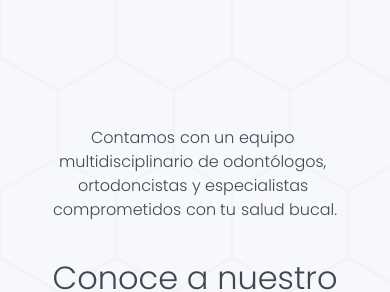
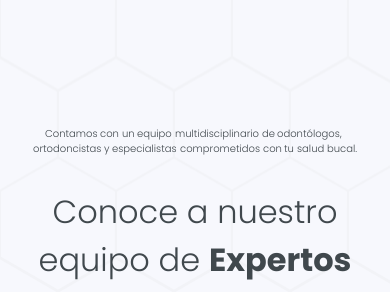
Before and after one commit to isaicastillo13/pacificdentalclinic_site, a React (Vite) app: page /nosotros in a window 390 px wide. Shown: the part 1580-1872 px from the top of the page. Built offline with nearby package versions, Linux system fonts and the light colour scheme.

Commit message:
fix: enhance text styling in OurTeam, CardTestimony, and ServicesDesc components for improved readability

```diff
--- a/src/components/home/OurTeam.jsx
+++ b/src/components/home/OurTeam.jsx
@@ -17,7 +17,7 @@ function OurTeam() {
           animateBy="words"
           direction="top"
           onAnimationComplete={handleAnimationComplete}
-          className="mb-8 font-light flex flex-row justify-center items-center"
+          className="mb-8 font-light flex flex-row justify-center items-center text-[10px] md:text-[12px] lg:text-[16px]"
         />
         <h2 className="w-11/12 text-[32px] md:text-[40px] lg:text-[54px]">
           Conoce a nuestro equipo de <b className="font-bold">Expertos</b>
--- a/src/components/ui/CardTestimony.jsx
+++ b/src/components/ui/CardTestimony.jsx
@@ -5,8 +5,8 @@ function CardTestimonios({ image, name, experience, patientOf}) {
         <div className='flex flex-col items-center justify-center p-5 gap-9 bg-neutralsligth'>
             <img className='rounded-full' src='' alt="imagen del cliente" />
             <span>Noel Ernser</span>
-            <h3>Estaba inseguro con mi sonrisa, pero desde que comencé mi tratamiento con Invisalign, he notado un cambio increíble. El proceso ha sido cómodo y los resultados han superado mis expectativas. El equipo fue muy atento en cada etapa.</h3>
-            <span> -Paciente de Invisalign </span>
+            <h3 className='text-[10px] md:text-[12px] lg:text-[16px]'>Estaba inseguro con mi sonrisa, pero desde que comencé mi tratamiento con Invisalign, he notado un cambio increíble. El proceso ha sido cómodo y los resultados han superado mis expectativas. El equipo fue muy atento en cada etapa.</h3>
+            <span className='text-[10px] md:text-[12px] lg:text-[16px]'> -Paciente de Invisalign </span>
         </div>
     );
 }
--- a/src/components/ui/ServicesDesc.jsx
+++ b/src/components/ui/ServicesDesc.jsx
@@ -4,10 +4,10 @@ function ServicesDesc({abreviatura,servicio, descripcion})  {
     return (
         <div className="flex flex-col gap-4">
             <div className="flex justify-start items-center gap-2">
-                <span className="bg-primary text-neutralsligth font-bold p-2 rounded-s-2xl uppercase">{abreviatura}</span>
+                <span className="bg-primary text-neutralsligth font-bold p-2 rounded-s-2xl uppercase ">{abreviatura}</span>
                 <h3 className="font-bold">{servicio}</h3>
             </div>
-            <p className="text-justify font-light">{descripcion}</p>
+            <p className="text-justify font-light text-[10px] md:text-[12px] lg:text-[16px]">{descripcion}</p>
         </div>
     );
 }
```
